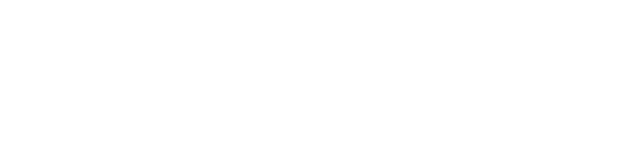
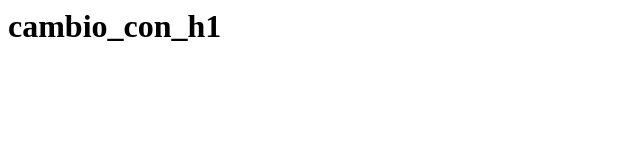
Before and after one commit to JoseJoaquinPortillaCarrasco2002/clases-con-git, a plain HTML site: page index.html in a window 1280 px wide. Shown: the whole page, without its empty margins (0-640 px from the left). Drawn offline with Linux system fonts and the light colour scheme.

Commit message:
proyecto v1.2(h1 para dar nombre y br)

```diff
--- a/index.html
+++ b/index.html
@@ -5,6 +5,8 @@
 </head>
 
 <body>
+    <h1> cambio_con_h1</h1>
+    <br>
 
 </body>
 
```
